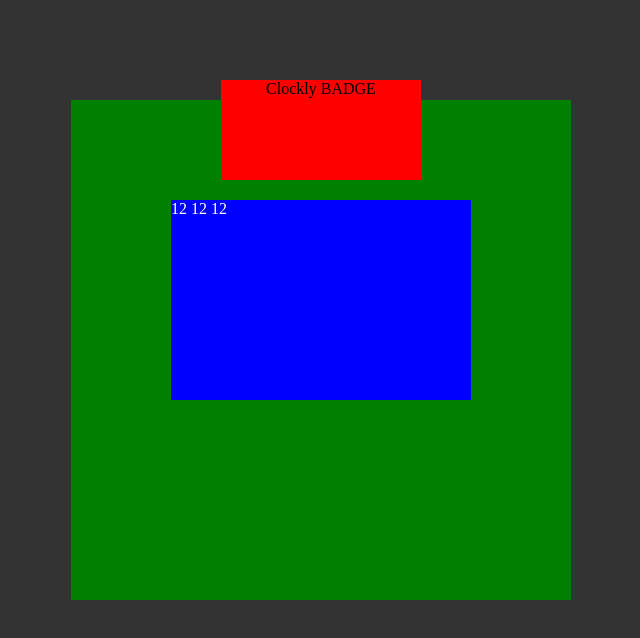
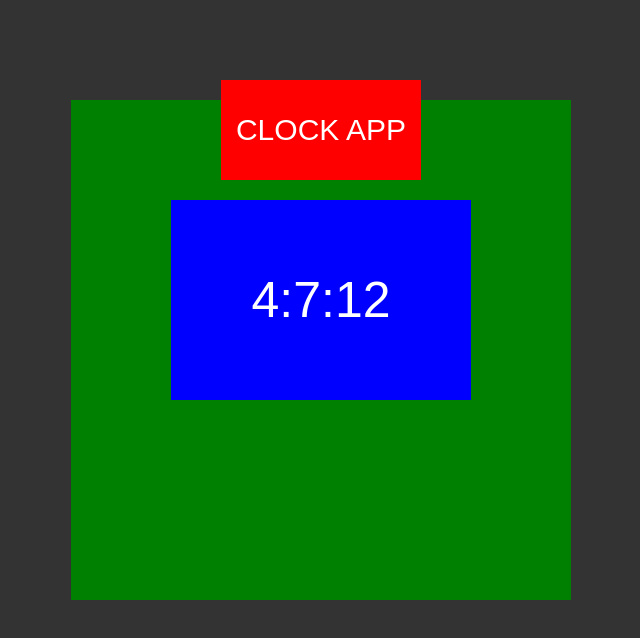
Before and after one commit to joshuayannix/dclock2, a plain HTML site: page index.html in a window 1280 px wide. Shown: the whole page, without its empty margins (319-959 px from the left). Drawn offline with Linux system fonts and the light colour scheme.

Commit message:
added js

```diff
--- a/app.js
+++ b/app.js
@@ -0,0 +1,7 @@
+
+setInterval(function () {
+  var datevar = new Date()
+  document.getElementById('hour').innerHTML = datevar.getHours() + ':';
+  document.getElementById('minute').innerHTML = datevar.getMinutes() + ':';
+  document.getElementById('second').innerHTML = datevar.getSeconds();
+}, 1000)
--- a/index.html
+++ b/index.html
@@ -11,7 +11,7 @@
   <div class='main'>
 
     <div class='badge'>
-      Clockly BADGE
+      CLOCK APP
     </div>
 
     <div class='clock'>
--- a/styles.css
+++ b/styles.css
@@ -2,6 +2,7 @@
   box-sizing: border-box;
   padding: 0;
   margin: 0;
+  font-family: sans-serif;
 }
 body{
   background-color: #333;
@@ -23,8 +24,11 @@ body{
   width: 200px;
   height: 100px;
   margin-top: -20px;
-  text-align: center;
-
+  display: flex;
+  align-items: center;
+  justify-content: center;
+  font-size: 30px;
+  color: white;
 }
 
 .clock{
@@ -33,4 +37,8 @@ body{
   height: 200px;
   width: 300px;
   margin-top: 20px;
+  display: flex;
+  align-items: center;
+  justify-content: center;
+  font-size: 50px;
 }
```
